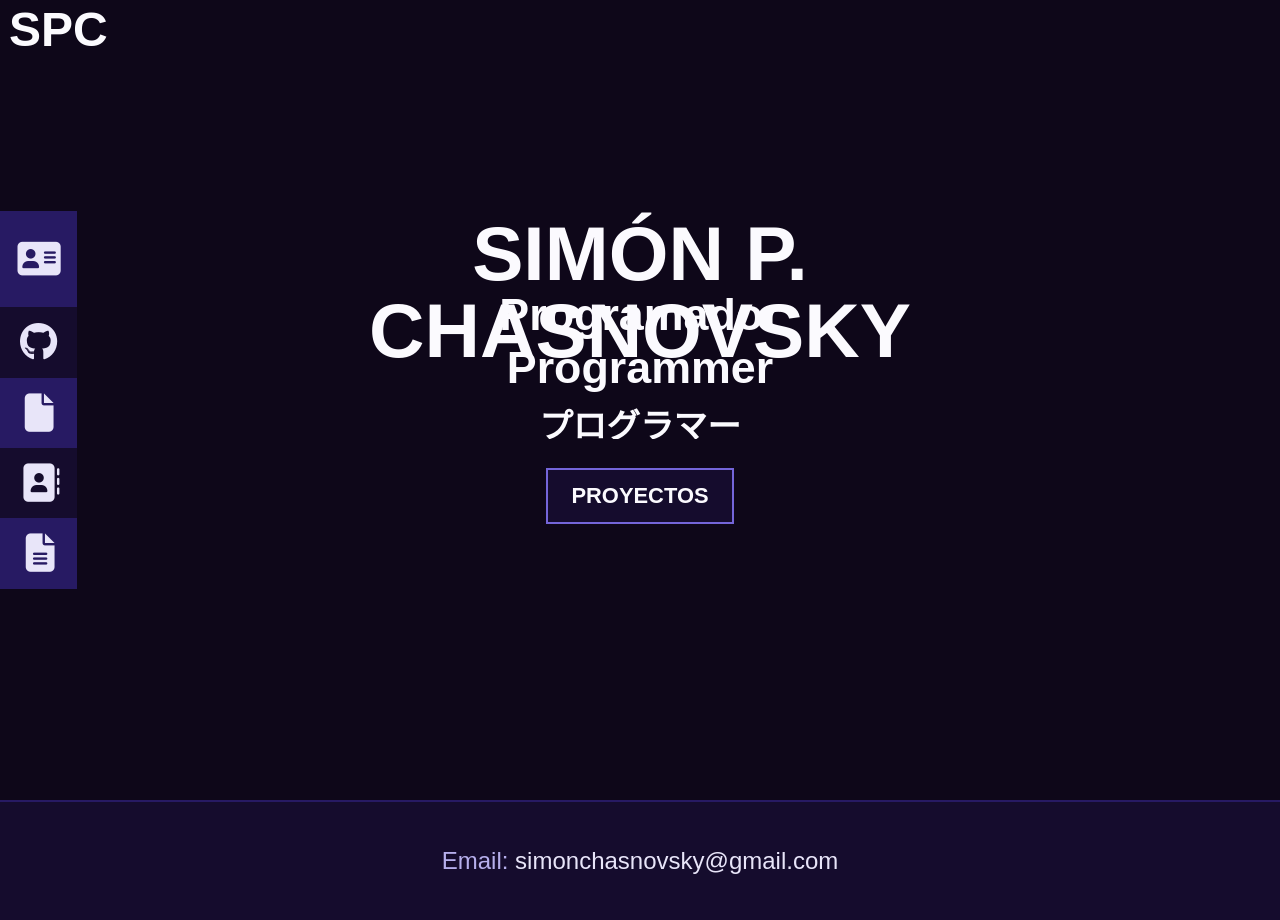
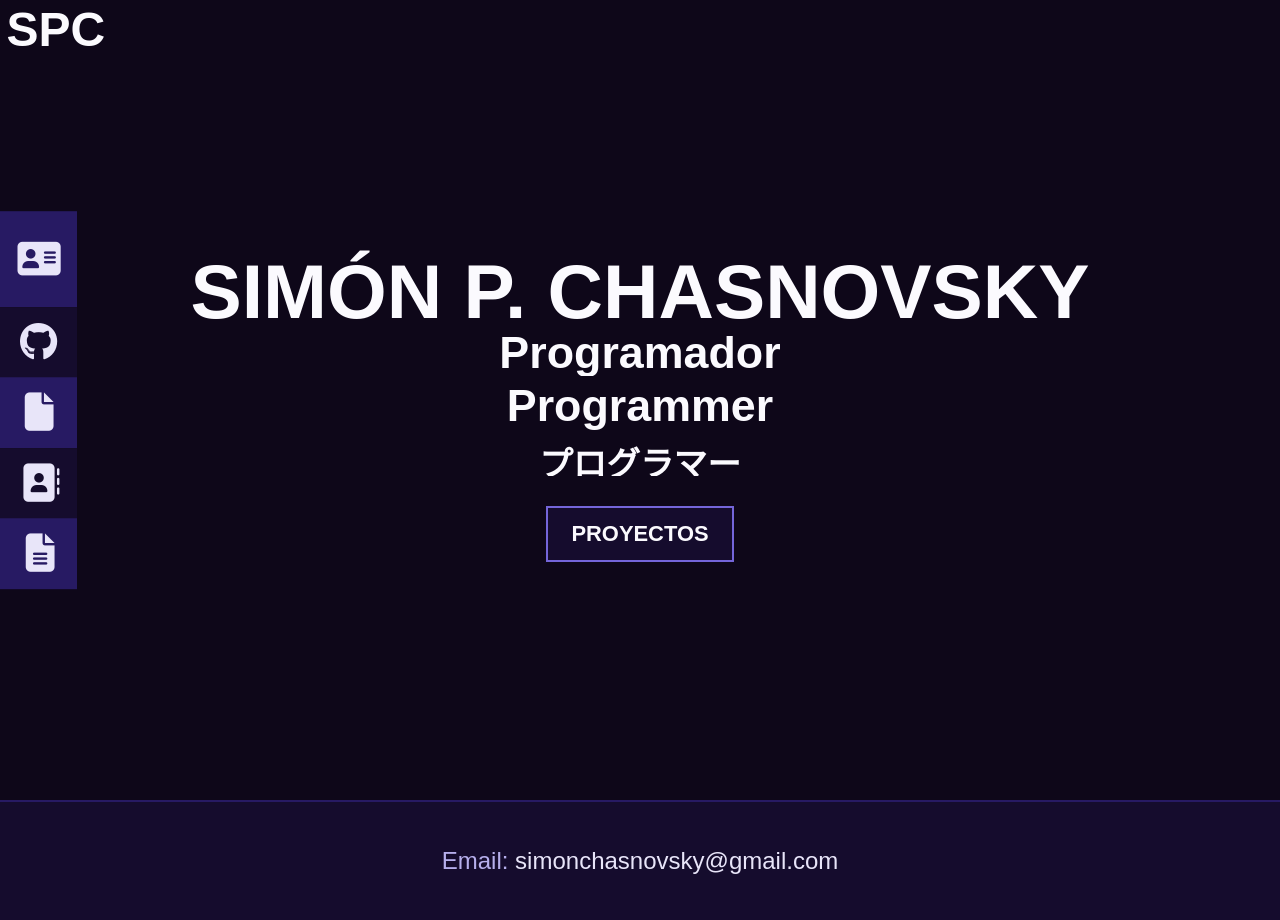
Before and after one commit to SimonARG/Portafolios, a PHP site: page / in a window 1280 px wide. Run offline with PHP 8.4, Linux system fonts and the light colour scheme; some web fonts are replaced.

Commit message:
Migrated away from PHP, made body container flex instead of grid, simplified CSS and JS

```diff
--- a/css/index.css
+++ b/css/index.css
@@ -1,5 +1,4 @@
 :root {
-
     --1brightest: #fbfafe;
     --2: #e8e5f9;
     --3: #b6afec;
@@ -8,8 +7,7 @@
     --6: #271a63;
     --7: #150c2d;
     --8darkest: #0e0719;
-
-  }
+}
 
 /* http://meyerweb.com/eric/tools/css/reset/
    v2.0 | 20110126
@@ -17,17 +15,13 @@
 */
 
 * {
-
     padding: 0;
     margin: 0;
     box-sizing: border-box;
-
 }
 
 button {
-
     outline: none;
-
 }
 
 html, body, div, span, applet, object, iframe,
@@ -43,171 +37,73 @@ article, aside, canvas, details, embed,
 figure, figcaption, footer, header, hgroup,
 menu, nav, output, ruby, section, summary,
 time, mark, audio, video {
-
     border: 0;
     font-size: 100%;
     font: inherit;
     vertical-align: baseline;
     text-decoration: none;
-
 }
 
 /* HTML5 display-role reset for older browsers */
 
 article, aside, details, figcaption, figure,
 footer, header, hgroup, menu, nav, section, image {
-
     display: block;
-
 }
 
 body {
-
     line-height: 1;
-
 }
 
 ol, ul {
-
     list-style: none;
-
 }
 
 blockquote, q {
-
     quotes: none;
-
 }
 
 blockquote:before, blockquote:after,
 q:before, q:after {
-
     content: '';
     content: none;
-
 }
 
 table {
-
     border-collapse: collapse;
     border-spacing: 0;
-
 }
 
 body::-webkit-scrollbar, p::-webkit-scrollbar {
-
     width: .4em;
-
 }
 
 body::-webkit-scrollbar-track, p::-webkit-scrollbar-track {
-
     background-color: var(--8darkest);
-
 }
 
 body::-webkit-scrollbar-thumb {
-
     background-color: var(--5);
-
 }
 
 body {
-
     font-family: 'Sofia Sans Extra Condensed', sans-serif;
-
 }
 
-.center {
-
+.body-container {
+    max-width: 100vw;
+    height: 100vh;
+    background-color: var(--8darkest);
     display: flex;
     justify-content: center;
     align-items: center;
-
 }
 
-.grid-container {
-
-    max-width: 100vw;
-    height: 115vh;
-    display: grid;
-    background-color: var(--8darkest);
-    grid-template-areas:
-        "top top top top top top top"
-        "left name name name name name right"
-        "bot bot bot bot bot bot bot"
-        "foot foot foot foot foot foot foot";
-
-}
-
-.bg-top {
-
-    grid-area: top;
-    width: 14.28vw;
-    height: 25vh;
-
-}
-
-.bg-left {
-
-    grid-area: left;
-    width: 14.28vw;
-    height: 40vh;
-
-}
-
-.bg-right {
-
-    grid-area: right;
-    width: 14.28vw;
-    height: 40vh;
-
-}
-
-.bg-bot {
-
-    grid-area: bot;
-    width: 14.28vw;
-    height: 35vh;
-
-}
-
-.footer-area {
-
-    max-width: 100vw;
-    height: max(15vh, 30px);
-    background-color: var(--7);
-    border-top: 2px solid var(--6);
-    color: var(--2);
-    grid-area: foot;
-    font-size: 1.5rem;
-    font-weight: 300;
-
-}
-
-.footer-area span {
-
-    color: var(--3);
-
-}
-
-.adress:hover{
-
-    text-shadow: 0 0 8px var(--3);
-
-}
-
-.name-area {
-
-    grid-area: name;
-    height: 40vh;
+.name-container {
     text-align: center;
-    padding: 0 7vw 0 7vw;
-
 }
 
 .name {
-
     font-size: max(6vw, 28px);
     font-weight: 810;
     color: var(--1brightest);
@@ -215,21 +111,16 @@ body {
     background-color: var(--8darkest);
     height: 1.2em;
     padding-top: .2em;
-
 }
 
 .ani-name:hover {
-
     background: linear-gradient(120deg, var(--1brightest), var(--1brightest), var(--1brightest), var(--1brightest), var(--1brightest), var(--1brightest), var(--5), var(--4), var(--1brightest)) var(--1brightest) no-repeat 0 0;
     background-size: 0% 100%;
     animation: stripes 1.4s ease forwards;
-
 }
 
 .ani-name:hover .name {
-
     mix-blend-mode: darken;
-
 }
 
 @keyframes stripes {
@@ -239,88 +130,65 @@ body {
 }
 
 .first-line {
-
     font-size: 2.8rem;
     font-weight: 640;
     color: var(--1brightest);
     user-select: none;
-
 }
 
 .second-line {
-
     font-size: 2.8rem;
     font-weight: 640;
     color: var(--1brightest);
     margin-bottom: .4rem;
     user-select: none;
-
 }
 
 .third-line {
-
     font-size: 2.1rem;
     font-weight: 600;
     color: var(--1brightest);
     user-select: none;
-
 }
 
 .inline-word-container {
-
     display: inline-block;
-
 }
 
 .inline-word {
-
     display: inline-block;
     height: 2.9rem;
     overflow: hidden;
-
 }
 
 .inline-word-jp {
-
-        display: inline-block;
-        height: 2.1rem;
-        overflow: hidden;
-        padding-top: .3rem;
-
+    display: inline-block;
+    height: 2.1rem;
+    overflow: hidden;
+    padding-top: .3rem;
 }
 
 .inline-word > div {
-
     transition: transform .2s;
-
 }
 
 .inline-word-jp > div {
-
     transition: transform .2s;
-
 }
 
 .inline-word-bottom {
-
     color: var(--4);
-
 }
 
 .inline-word-container--active .inline-word > div {
-
     transform: translateY(-100%);
-
 }
 
 .inline-word-container--active .inline-word-jp > div {
-
     transform: translateY(-100%);
-
 }
 
 .project-button {
-
     background-color: var(--7);
     font-size: 1.37rem;
     font-weight: 700;
@@ -332,174 +200,115 @@ body {
     transition: all 0.2s ease;
     width: 8.6em;
     text-align: center;
-
 }
 
 .project-button:hover {
-
     box-shadow: 0 0 10px 4px var(--6);
     border: 2px solid var(--3);
     background-color: var(--6);
     transform: scale(1.04);
-
 }
 
 .project-button span {
-
     cursor: pointer;
     display: inline-block;
     position: relative;
     transition: 0.2s;
-
 }
 
 .project-button span:after {
-
     content: '\21B7';
     position: absolute;
     opacity: 0;
     top: 0;
     right: -20px;
     transition: 0.2s;
-
 }
 
 .project-button:hover span {
-
     padding-right: 1.3rem;
-
 }
 
 .project-button:hover span:after {
-
     opacity: 1;
     right: 0;
-
-}
-
-.logo {
-
-    font-size: 3rem;
-    font-weight: 810;
-    color: var(--1brightest);
-    margin: 6px 0px 0px 9px;
-    position: absolute;
-    user-select: none;
-    transition: transform .3s ease, color .3s;
-    z-index: 3;
-
-}
-
-.logo:hover {
-
-    transform: scale(1.2);
-    color: var(--4);
-
 }
 
 .left-bar {
-
     position: fixed;
     display: flex;
     align-items: center;
-    height: 100vh;
     margin-left: -8.2rem;
-
+    top: 50%;
+    transform: translate(0, -50%);
 }
 
 .left-bar ul li a {
-
     width: 13rem;
     display: flex;
     align-items: center;
     justify-content: flex-end;
     padding: 1rem;
     color: var(--1brightest);
-
 }
 
 .left-bar ul li a span {
-
     font-size: 2rem;
     text-align: right;
-    user-select: none;
-
+    user-select: none
 }
 
 .left-bar ul li a i {
-
     font-size: 2.4rem;
     margin-left: 1.9rem;
-
 }
 
 .left-bar li {
-
     background-color: var(--7);
     transition: transform 0.45s cubic-bezier(0.175, 0.885, 0.32, 1.275);
-
 }
 
 .left-bar li:nth-child(odd) {
-
     background-color: var(--6);
     transition: transform 0.45s cubic-bezier(0.175, 0.885, 0.32, 1.275);
-
 }
 
 .left-bar li:hover {
-
     transform: translateX(45%);
-
 }
 
 .left-bar-cv i {
-
     margin-right: .45rem;
-
 }
 
 .left-bar-github i {
-
     margin-right: 0.23rem;
-
 }
 
 .left-bar-socials i {
-
     margin-right: .09rem;
-
 }
 
 .left-bar-blog i {
-
     margin-right: .4rem;
-
 }
 
 .left-bar-about {
-
     cursor: pointer;
-
 }
 
 .left-bar-socials {
-
     cursor: pointer;
-
 }
 
 .holder {
-
     position: fixed;
     top: 30%;
     left: 50%;
     transform: translate(-50%, -30%);
-
 }
 
 .about-container {
-
     background-color: var(--7);
     height: auto;
     width: 60vw;
@@ -510,11 +319,9 @@ body {
     display: none;
     border: 1px solid var(--4);
     box-shadow: 0 0 10px 7px var(--6);
-
 }
 
 .about-container button {
-
     border: 1px solid var(--4);
     background-color: var(--6);
     margin: .8rem .4% .8rem 98.6%;
@@ -524,18 +331,14 @@ body {
     padding-bottom: .1rem;
     font-size: 1rem;
     cursor: pointer;
-
 }
 
 .about-container button:hover {
-
     box-shadow: 0 0 10px 4px var(--6);
     background-color: var(--5);
-
 }
 
 .socials-container {
-
     background-color: var(--7);
     height: auto;
     width: max(90vw, auto);
@@ -544,11 +347,9 @@ body {
     display: none;
     border: 1px solid var(--4);
     box-shadow: 0 0 8px 5px var(--6);
-
 }
 
 .socials-container button {
-
     border: 1px solid var(--4);
     background-color: var(--6);
     margin: .8rem 1% .8rem 98%;
@@ -558,56 +359,89 @@ body {
     padding-bottom: .1rem;
     font-size: 1rem;
     cursor: pointer;
-
 }
 
 .socials-container button:hover {
-
     box-shadow: 0 0 10px 4px var(--6);
     background-color: var(--5);
-
 }
 
 .socials-grid {
-
     display: grid;
     gap: 1em;
     grid-template-columns: 1fr 1fr;
     justify-content: space-around;
     padding-right: 1rem;
-
 }
 
 .socials-grid a {
-
     display: flex;
     align-items: center;
     justify-content: flex-end;
     padding: 1rem;
     transition: transform .3s, background-color .3s;
     z-index: 3;
-
 }
 
 .socials-grid a span {
-
     font-size: 2.6rem;
     color: var(--2);
-
 }
 
 .socials-grid a i {
-
     font-size: 3rem;
     margin-left: 1rem;
-
 }
 
 .socials-grid a:hover {
-
     transform: scale(1.06);
     background-color: var(--6);
+}
 
+.logo-container {
+    position: fixed;
+    top: .4rem;
+    left: .4rem;
+}
+
+.logo {
+    font-size: 3rem;
+    font-weight: 810;
+    color: var(--1brightest);
+    position: absolute;
+    user-select: none;
+    transition: transform .3s ease, color .3s;
+    z-index: 3;
+}
+
+.logo:hover {
+    transform: scale(1.2);
+    color: var(--4);
+}
+
+.footer-container {
+    max-width: 100vw;
+    height: max(15vh, 30px);
+    background-color: var(--7);
+    border-top: 2px solid var(--6);
+    color: var(--2);
+    font-size: 1.5rem;
+    font-weight: 300;
+    display: flex;
+    justify-content: center;
+    align-items: center;
+}
+
+.adress {
+    transition: .2s text-shadow;
+}
+
+.adress span {
+    color: var(--3);
+}
+
+.adress:hover{
+    text-shadow: 0 0 8px var(--3);
 }
 
 @media only screen and (min-width: 2400px)
--- a/views/index.view.php
+++ b/index.html
@@ -12,38 +12,19 @@
 
 		<link rel="stylesheet" href="css/index.css">
 		<link rel="stylesheet" href="js/jquery-ui/jquery-ui.css">
+        <link rel="stylesheet" href="https://cdnjs.cloudflare.com/ajax/libs/font-awesome/6.4.0/css/all.min.css" integrity="sha512-iecdLmaskl7CVkqkXNQ/ZH/XLlvWZOJyj7Yy7tcenmpD1ypASozpmT/E0iPtmFIB46ZmdtAc9eNBvH0H/ZpiBw==" crossorigin="anonymous" referrerpolicy="no-referrer" />
 
 		<link rel="preconnect" href="https://fonts.googleapis.com">
 		<link rel="preconnect" href="https://fonts.gstatic.com" crossorigin>
 		<link href="https://fonts.googleapis.com/css2?family=Sofia+Sans+Extra+Condensed:ital,wght@0,1;0,100;0,200;0,300;0,400;0,500;0,600;0,700;0,800;0,900;0,1000;1,1;1,100;1,200;1,300;1,400;1,500;1,600;1,700;1,800;1,900;1,1000&display=swap" rel="stylesheet">
 
-		<link rel="stylesheet" href="https://cdnjs.cloudflare.com/ajax/libs/font-awesome/6.4.0/css/all.min.css" integrity="sha512-iecdLmaskl7CVkqkXNQ/ZH/XLlvWZOJyj7Yy7tcenmpD1ypASozpmT/E0iPtmFIB46ZmdtAc9eNBvH0H/ZpiBw==" crossorigin="anonymous"/>
-
-		<script type="text/javascript" src="js/jquery-3.6.3.js"></script>
-		<script type="text/javascript" src="js/jquery-ui/jquery-ui.js"></script>
-		<script type="text/javascript" src="js/index.js"></script>
-
 	</head>
 
 	<body>
 
-		<div class="grid-container">
+		<div class="body-container">
 
-			<div class="bg-top">
-
-				<a class="logo" href="http://localhost/Portafolios%202.0/">
-					<span>SPC</span>
-				</a>
-
-			</div>
-
-			<div class="bg-left"></div>
-
-			<div class="bg-right"></div>
-
-			<div class="bg-bot"></div>
-
-			<div class="name-area">
+			<div class="name-container">
 
 				<div class="ani-name">
 					<h1 class="name">SIMÓN P. CHASNOVSKY</h1>
@@ -183,22 +110,70 @@
 						</a>
 
 					</div>
-
 				</div>
-
 			</div>
 
-			<footer id="footer" class="footer-area center">
+		</div>
 
-				<address id="adress" class="adress">
+        <div class="logo-container">
+            <a class="logo" href="http://localhost/Portafolios%202.0/">
+                <h1>SPC</h1>
+            </a>
+        </div>
 
-					<span>Email:</span> simonchasnovsky@gmail.com
+        <div class="left-bar">
+            <ul>
+                <li>
+                    <a class="left-bar-about">
+                        <span>Sobre Mi</span>
+                        <i class="fa-solid fa-address-card" style="color: #e8e5f9;"></i>
+                    </a>
+                </li>
+                <li>
+                    <a class="left-bar-github"
+                    href="https://github.com/SimonARG"
+                    target="_blank"
+                    rel="noopener noreferrer">
+                        <span>GitHub</span>
+                        <i class="fa-brands fa-github" style="color: #e8e5f9;"></i>
+                    </a>
+                </li>
+                <li>
+                    <a class="left-bar-cv"
+                    href="docs/CV.pdf"
+                    target="_blank"
+                    rel="noopener noreferrer">
+                        <span>CV</span>
+                        <i class="fa-solid fa-file" style="color: #e8e5f9;"></i>
+                        </a>
+                </li>
+                <li>
+                    <a class="left-bar-socials">
+                        <span>Sociales</span>
+                        <i class="fa-solid fa-address-book" style="color: #e8e5f9;"></i>
+                    </a>
+                </li>
+                <li>
+                    <a class="left-bar-blog"
+                    href="../Blog"
+                    target="_blank"
+                    rel="noopener noreferrer">
+                        <span>Blog</span>
+                        <i class="fa-solid fa-file-lines" style="color: #e8e5f9;"></i>
+                    </a>
+                </li>
+            </ul>
+        </div>
 
-				</address>
+        <footer class="footer-container">
+            <address class="adress">
+                <span>Email:</span> simonchasnovsky@gmail.com
+            </address>
+        </footer>
 
-			</footer>
-
-		</div>
+        <script src="js/jquery-3.6.3.js"></script>
+		<script src="js/jquery-ui/jquery-ui.js"></script>
+		<script src="js/index.js"></script>
 
 	</body>
 
--- a/index.php
+++ /dev/null
@@ -1,4 +0,0 @@
-<?php
-
-
-require 'views/index.view.php';
--- a/js/index.js
+++ b/js/index.js
@@ -1,6 +1,4 @@
-$(document).ready(function(){
-
-    var inlineWordContainer = document.querySelectorAll(".inline-word-container"),
+const inlineWordContainer = document.querySelectorAll(".inline-word-container"),
 inlineWordChildren = document.querySelectorAll(".inline-word > div");
 
 inlineWordContainer.forEach(function(container) {
@@ -22,16 +20,16 @@ $(document).ready(function(){
 
 });
 
-    var inlineWordContainer = document.querySelectorAll(".inline-word-container"),
-    inlineWordChildren = document.querySelectorAll(".inline-word-jp > div");
+const inlineWordContainerJp = document.querySelectorAll(".inline-word-container"),
+inlineWordChildrenJp = document.querySelectorAll(".inline-word-jp > div");
 
-    inlineWordContainer.forEach(function(container) {
+inlineWordContainerJp.forEach(function(container) {
 
     container.addEventListener("mouseenter", function() {
 
         container.classList.add("inline-word-container--active");
 
-            inlineWordChildren.forEach(function(children) {
+        inlineWordChildrenJp.forEach(function(children) {
 
             setTimeout(function()
             {
@@ -48,64 +46,41 @@ $(document).ready(function(){
 var socialsShow = false;
 
 $(".left-bar-about").click(function() {
-
     if (socialsShow == true) {
-
         $("#socials").hide("fold", 318);
         socialsShow = false;
-
     }
 
     if (aboutShow == false) {
-
         $("#about").show("fold", 318);
         aboutShow = true;
-
     } else {
-
         $("#about").hide("fold", 318);
         aboutShow = false;
-
     }
-
 })
 
 $(".left-bar-socials").click(function() {
-
     if (aboutShow == true) {
-
         $("#about").hide("fold", 318);
         aboutShow = false;
-
     }
 
     if (socialsShow == false) {
-
         $("#socials").show("fold", 318);
         socialsShow = true;
-
     } else {
-
         $("#socials").hide("fold", 318);
         socialsShow = false;
-
     }
-
 })
 
 $(".about-closer").click(function() {
-
     $("#about").hide("fold", 318);
     aboutShow = false;
-
 });
 
 $(".socials-closer").click(function() {
-
     $("#socials").hide("fold", 318);
     socialsShow = false;
-
 });
-
-
-});
--- a/todo.txt
+++ /dev/null
@@ -1,4 +0,0 @@
-1) Build HTML-CSS blog squeleton
-2) Add dynamic PHP gallery to the blog
-3) Add dynamic PHP posting to the blog
-4) Build dynamic PHP torrent repository
```
Also changed, not shown: other parts of index.html (+6 -60 lines), 1 other file. Lines whose indentation alone changed are shown as unchanged.
